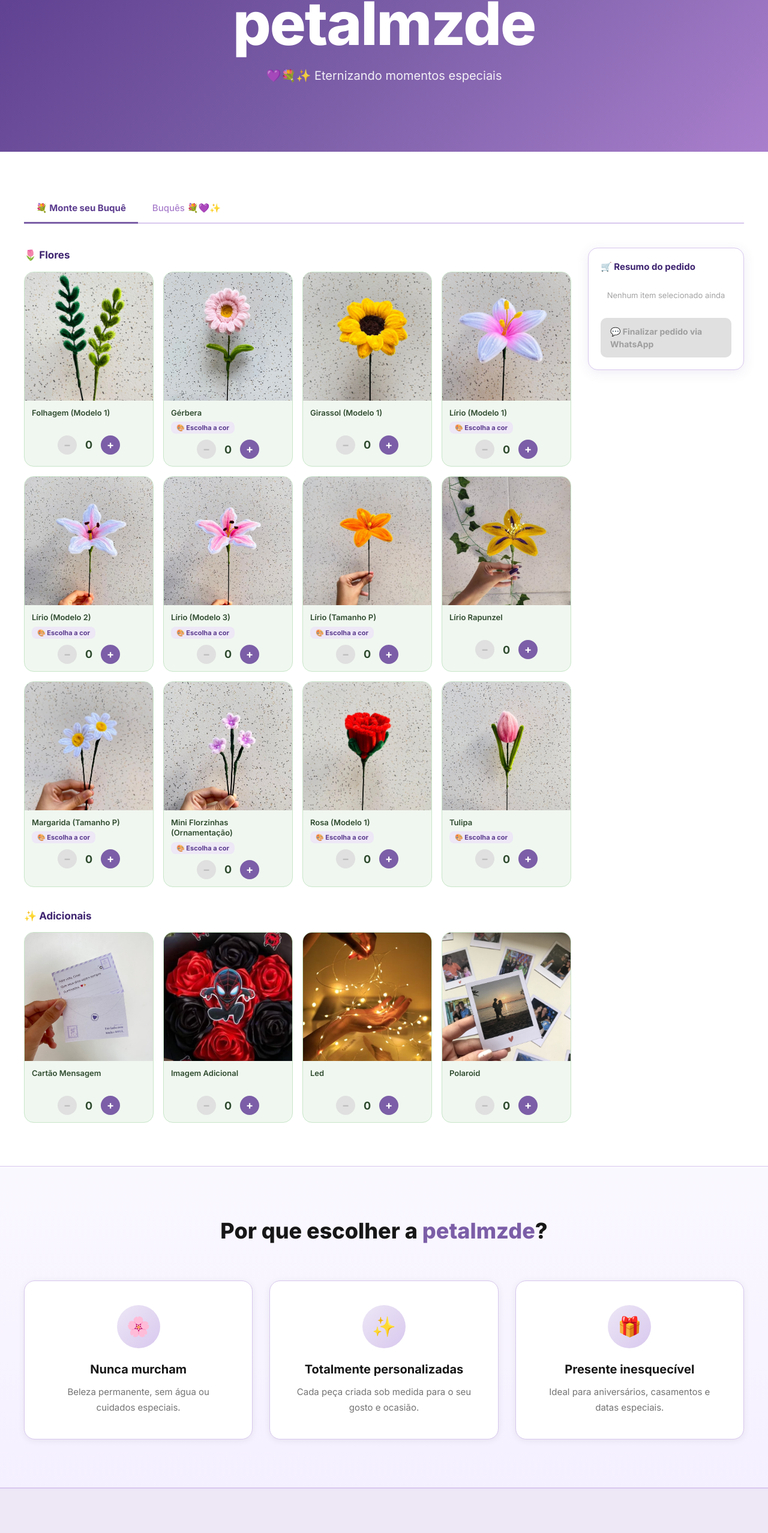
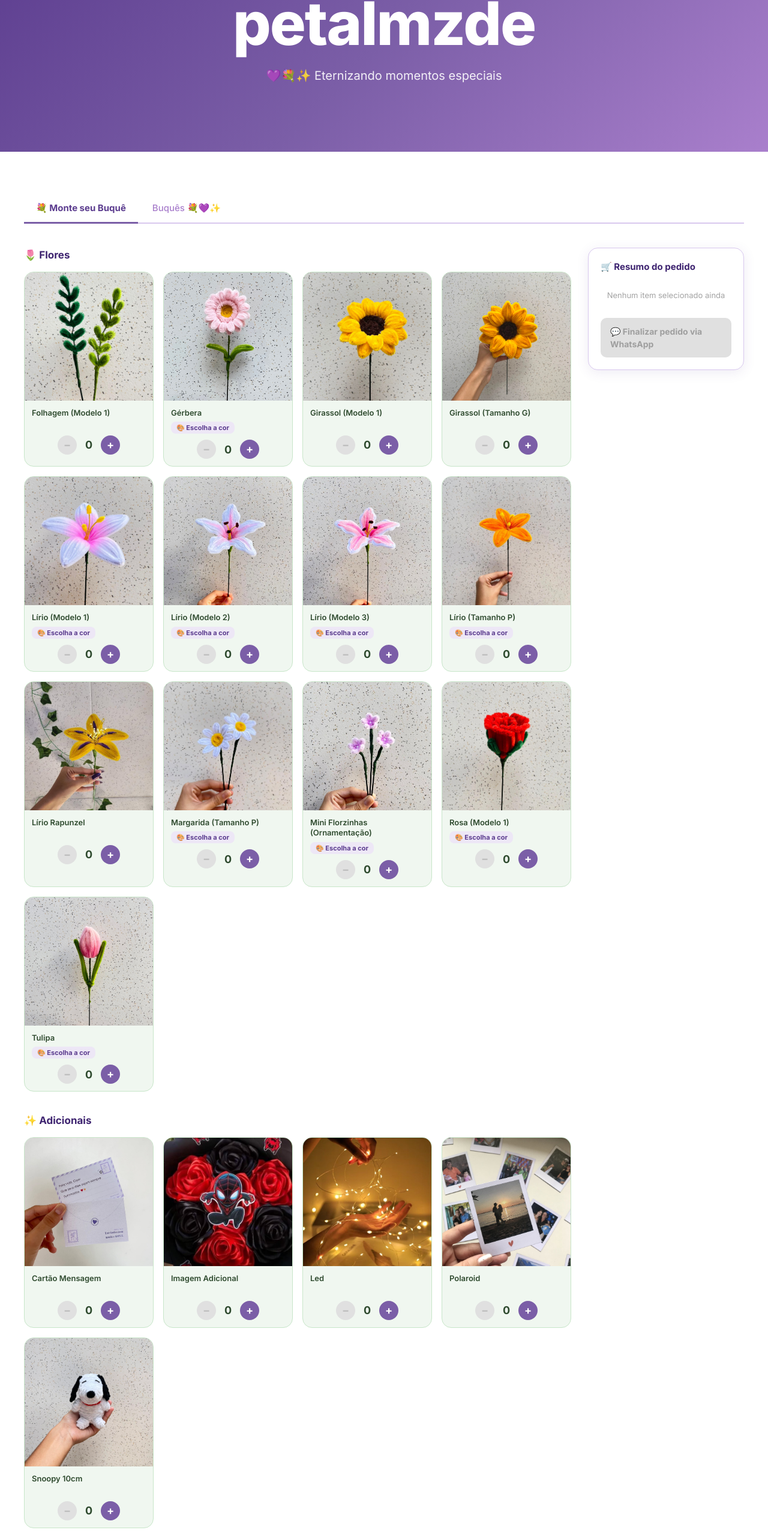
Before and after one commit to gilsonfiho/site-petalmzde, a React (Vite) app: page / in a window 1280 px wide. Shown: the part 195-2751 px from the top of the page at 60% size. Built offline with nearby package versions, Linux system fonts and the light colour scheme.

Commit message:
feat: adiciona Girassol Tamanho G e Snoopy 10cm ao Monte seu Buquê

```diff
--- a/src/data/monteBuque.js
+++ b/src/data/monteBuque.js
@@ -1,6 +1,7 @@
 import folhagem1 from '../../assets/MonteBuque/folhagem_(modelo_1).jpeg';
 import gerbera from '../../assets/MonteBuque/Gérbera.jpeg';
 import girassol1 from '../../assets/MonteBuque/girassol_(modelo1).jpeg';
+import girassolG from '../../assets/MonteBuque/Girassol Tamanho G.jpeg';
 import lirio1 from '../../assets/MonteBuque/lirio_(modelo_1).jpeg';
 import lirio2 from '../../assets/MonteBuque/lirio_(modelo_2).jpeg';
 import lirio3 from '../../assets/MonteBuque/lirio_(modelo_3).jpeg';
@@ -14,12 +15,14 @@ import tulipa from '../../assets/MonteBuque/tulipa.jpeg';
 import cartao from '../../assets/MonteBuque/Adicionais/cartao_mensagem.jpeg';
 import imagemAdicional from '../../assets/MonteBuque/Adicionais/imagem_adicional.jpeg';
 import led from '../../assets/MonteBuque/Adicionais/led.jpeg';
+import snoopy from '../../assets/MonteBuque/Adicionais/Snoopy 10cm.jpeg';
 import polaroid from '../../assets/MonteBuque/Adicionais/polaroid.jpeg';
 
 export const flores = [
   { id: 'folhagem1',      name: 'Folhagem (Modelo 1)',          image: folhagem1, fixedColor: true },
   { id: 'gerbera',        name: 'Gérbera',                     image: gerbera },
   { id: 'girassol1',      name: 'Girassol (Modelo 1)',          image: girassol1, fixedColor: true },
+  { id: 'girassolG',      name: 'Girassol (Tamanho G)',         image: girassolG, fixedColor: true },
   { id: 'lirio1',         name: 'Lírio (Modelo 1)',             image: lirio1 },
   { id: 'lirio2',         name: 'Lírio (Modelo 2)',             image: lirio2 },
   { id: 'lirio3',         name: 'Lírio (Modelo 3)',             image: lirio3 },
@@ -36,4 +39,5 @@ export const adicionais = [
   { id: 'imagemAdicional', name: 'Imagem Adicional', image: imagemAdicional },
   { id: 'led',             name: 'Led',              image: led },
   { id: 'polaroid',        name: 'Polaroid',         image: polaroid },
+  { id: 'snoopy',          name: 'Snoopy 10cm',      image: snoopy },
 ];
```
Also changed, not shown: assets/MonteBuque/Adicionais/Snoopy 10cm.jpeg (added), assets/MonteBuque/Girassol Tamanho G.jpeg (added).
